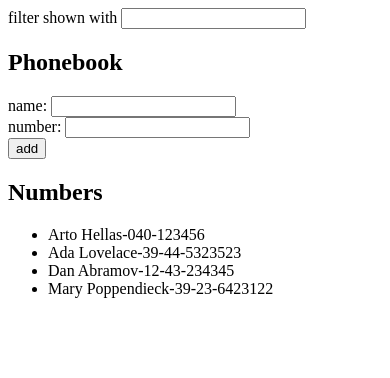
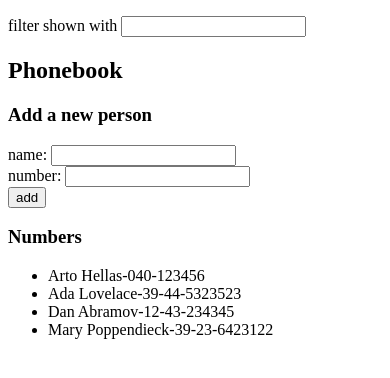
Before and after one commit to Naomyc/fullstack-open-course, a React (Vite) app in the folder part2/: page / in a window 390 px wide. Shown: the top 378 px of the page. Built offline with nearby package versions, Linux system fonts and the light colour scheme.

Commit message:
exercise 2.10 phonebook step 5

```diff
--- a/part2/src/App.jsx
+++ b/part2/src/App.jsx
@@ -1,77 +1,110 @@
-import { useState } from 'react'
+import { useState } from "react";
 
-const App = () => {
-  const [persons, setPersons] = useState([
-    {  name: 'Arto Hellas', number: '040-123456', id: 1 },
-    { name: 'Ada Lovelace', number: '39-44-5323523', id: 2 },
-    { name: 'Dan Abramov', number: '12-43-234345', id: 3 },
-    { name: 'Mary Poppendieck', number: '39-23-6423122', id: 4 }
-
-  ])
-  const [newName, setNewName] = useState('')
-  const [newNumber,setNewNumber]=useState('')
-  const [filter,setFilter]=useState('')
-
-  const newPerson=(event)=>{
-    event.preventDefault()
-    const newObject={
-      name:newName,
-      id: persons.length +1,
-      number:newNumber
-    }
-    setPersons(persons.concat(newObject))
-    setNewName('')
-    setNewNumber('')
-  }
-
-  const handlePersonChange=(event)=>{
-    console.log(event.target.value)
-    setNewName(event.target.value)
-  }
-  const handleNumbers=(event)=>{
-    setNewNumber(event.target.value)
-  }
-  const handleFilterChnage=(event)=>{
-    setFilter(event.target.value)
-  }
-  const personsToShow=persons.filter(person=>person.name.toLowerCase().includes(filter.toLowerCase()))
-  const existingName=persons.some(person=>person.name===newName)
-if (persons.some(person=>person.name===newName)){
-  alert(`${newName} is already added to phonebook`)
-  setNewName('')
-}
+const Filter = (props) => {
   return (
     <div>
-      <div>filter shown with <input value={filter} onChange={handleFilterChnage} /></div>
-      <h2>Phonebook</h2>
+      <p>
+        filter shown with{" "}
+        <input value={props.filter} onChange={props.handleFilterChange} />
+      </p>
+    </div>
+  );
+};
 
-      <form onSubmit={newPerson}>
+const Phonebook = () => {
+  return <h2>Phonebook</h2>;
+};
+const PersonForm = (props) => {
+  return (
+    <div>
+      <form onSubmit={props.newPerson}>
         <div>
-          name: <input
-          value={newName}
-          onChange={handlePersonChange}/>
-
+          name:{" "}
+          <input value={props.newName} onChange={props.handlePersonChange} />
         </div>
         <div>
-          number: <input
-             value={newNumber}
-             onChange={handleNumbers} />
+          number:{" "}
+          <input value={props.newNumber} onChange={props.handleNumbers} />
         </div>
         <div>
           <button type="submit">add</button>
         </div>
       </form>
-      <h2>Numbers</h2>
+    </div>
+  );
+};
+const Persons = (props) => {
+  return (
+    <div>
       <ul>
-        {personsToShow.map(person=>(
+        {props.personsToShow.map((person) => (
           <li key={person.id}>
             {person.name}-{person.number}
           </li>
         ))}
       </ul>
+    </div>
+  );
+};
+const App = () => {
+  const [persons, setPersons] = useState([
+    { name: "Arto Hellas", number: "040-123456", id: 1 },
+    { name: "Ada Lovelace", number: "39-44-5323523", id: 2 },
+    { name: "Dan Abramov", number: "12-43-234345", id: 3 },
+    { name: "Mary Poppendieck", number: "39-23-6423122", id: 4 },
+  ]);
+  const [newName, setNewName] = useState("");
+  const [newNumber, setNewNumber] = useState("");
+  const [filter, setFilter] = useState("");
 
+  const newPerson = (event) => {
+    event.preventDefault();
+    const newObject = {
+      name: newName,
+      id: persons.length + 1,
+      number: newNumber,
+    };
+    setPersons(persons.concat(newObject));
+    setNewName("");
+    setNewNumber("");
+  };
+
+  const handlePersonChange = (event) => {
+    console.log(event.target.value);
+    setNewName(event.target.value);
+  };
+  const handleNumbers = (event) => {
+    setNewNumber(event.target.value);
+  };
+  const handleFilterChange = (event) => {
+    setFilter(event.target.value);
+  };
+  const personsToShow = persons.filter((person) =>
+    person.name.toLowerCase().includes(filter.toLowerCase())
+  );
+  const existingName = persons.some((person) => person.name === newName);
+  if (persons.some((person) => person.name === newName)) {
+    alert(`${newName} is already added to phonebook`);
+    setNewName("");
+    return;
+  }
+  return (
+    <div>
+      <Filter filter={filter} handleFilterChange={handleFilterChange} />
+      <Phonebook />
+      <h3>Add a new person</h3>
+
+      <PersonForm
+        newName={newName}
+        newNumber={newNumber}
+        newPerson={newPerson}
+        handlePersonChange={handlePersonChange}
+        handleNumbers={handleNumbers}
+      />
+      <h3>Numbers</h3>
+      <Persons personsToShow={personsToShow} />
     </div>
-  )
-}
+  );
+};
 
-export default App
+export default App;
```
